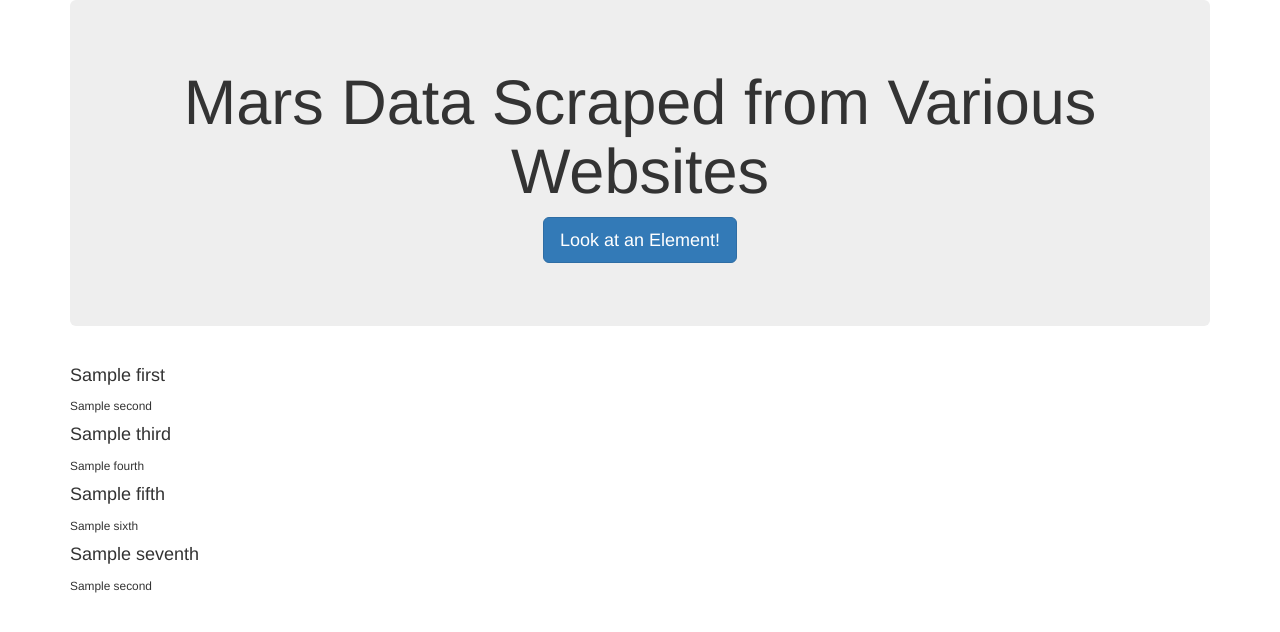
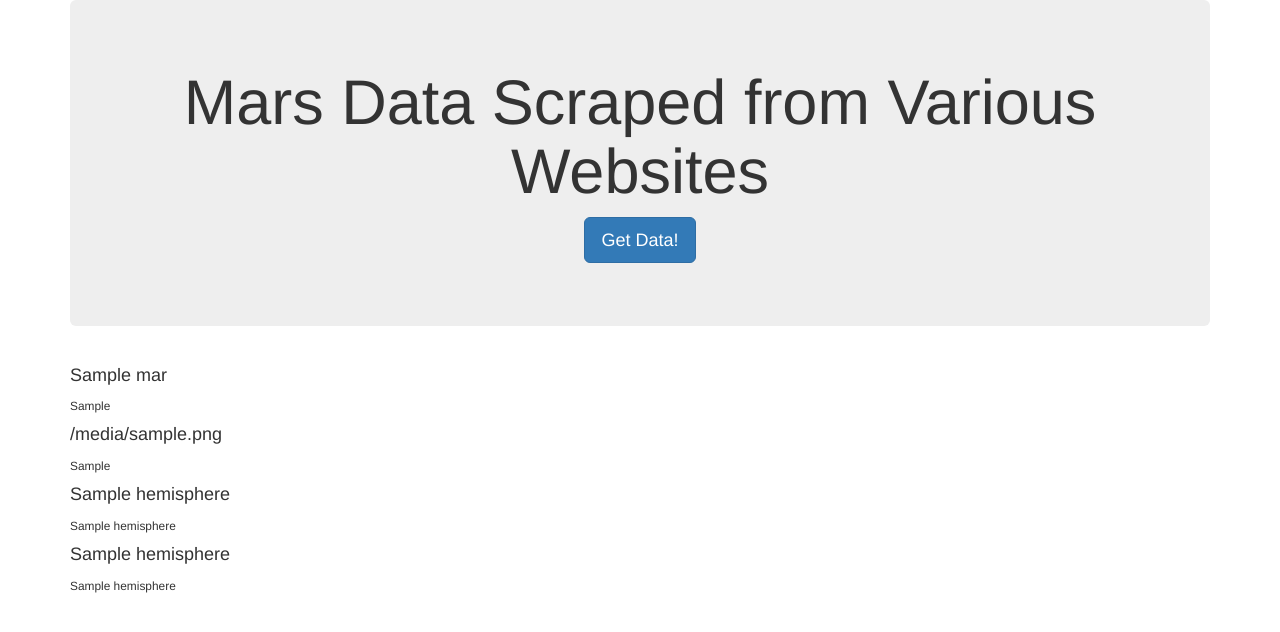
Before and after one commit to millerbrook/web-scraping-challenge, a Flask app: template Missions_to_Mars/templates/index.html in a window 1280 px wide. Shown: the top 632 px of the page. Run offline with Flask 2, Linux system fonts and the light colour scheme; the template is opened without the code that fills it: most values are stand-ins (such as "Sample title", 1, 10 or a date in 2020); some libraries are stand-ins or nearby versions.

Commit message:
Adds function info to app.py and index.html

```diff
--- a/Missions_to_Mars/app.py
+++ b/Missions_to_Mars/app.py
@@ -7,16 +7,16 @@ app = Flask(__name__)
 
 # Use PyMongo to establish Mongo connection
 mongo = PyMongo(app, uri="mongodb://localhost:27017/mars_app")
-
+#HOW DO I CREATE THE DATABASE? LIKE 2.5?
 # Route to render index.html template using data from Mongo
 @app.route("/")
 def home():
 
     # Find one record of data from the mongo database
-    destination_data = mongo.db.collection.find_one()
+    mars_data = mongo.db.scraped_mars.find_one()
 
     # Return template and data
-    return render_template("index.html", vacation=destination_data)
+    return render_template("index.html", mars_data=mars_data)
 
 
 # Route that will trigger the scrape function
@@ -27,7 +27,7 @@ def scrape():
     mars_data = scrape_mars.scrape()
 
     # Update the Mongo database using update and upsert=True
-    mongo.db.collection.update({}, mars_data, upsert=True)
+    mongo.db.scraped_mars.update({}, mars_data, upsert=True)
 
     # Redirect back to home page
     return redirect("/")
--- a/Missions_to_Mars/scrape_mars.py
+++ b/Missions_to_Mars/scrape_mars.py
@@ -8,10 +8,10 @@ import pandas as pd
 def init_browser():
     executable_path = {'executable_path': ChromeDriverManager().install()}
     browser = Browser('chrome', **executable_path, headless=False)
+    return browser
 
-
-# In[3]:
 def scrape():
+    browser = init_browser()
     scrape_dict = {}
     #Visit Nasa's Mars News Site
     url = 'https://mars.nasa.gov/news/'
@@ -88,5 +88,5 @@ def scrape():
         item_url = item['href']
         hemispheres.append({'img_url':item_url, 'title':title})
     scrape_dict['hemispheres'] = hemispheres
-    browser.quit
+    browser.quit()
     return scrape_dict
--- a/Missions_to_Mars/templates/index.html
+++ b/Missions_to_Mars/templates/index.html
@@ -14,20 +14,19 @@
 
     <div class="jumbotron text-center">
       <h1>Mars Data Scraped from Various Websites</h1>
-      <p><a class="btn btn-primary btn-lg" href="/scrape" role="button">Look at an Element!</a></p>
+      <p><a class="btn btn-primary btn-lg" href="/scrape" role="button">Get Data!</a></p>
     </div>
 
-    <!-- Craigslist Listings -->
     <div class="row" id="craiglist-listings">
       <div class="col-md-12">
-        <h4 class="heading">{{scrape_dict.FIRST}}</h4>
-        <small>{{scrape_dict.SECOND}}</small>
-        <h4 class="heading">{{scrape_dict.THIRD}}</h4>
-        <small>{{scrape_dict.FOURTH}}</small>
-        <h4 class="heading">{{scrape_dict.FIFTH}}</h4>
-        <small>{{scrape_dict.SIXTH}}</small>
-        <h4 class="heading">{{scrape_dict.SEVENTH}}</h4>
-        <small>{{scrape_dict.SECOND}}</small>
+        <h4 class="heading">{{mars_data.news_title}}</h4>
+        <small>{{mars_data.news_para}}</small>
+        <h4 class="heading">{{mars_data.featured_image_url}}</h4>
+        <small>{{mars_data.tables_html}}</small>
+        <h4 class="heading">{{mars_data.hemispheres[0]}}</h4>
+        <small>{{mars_data.hemispheres[1]}}</small>
+        <h4 class="heading">{{mars_data.hemispheres[2]}}</h4>
+        <small>{{mars_data.hemispheres[3]}}</small>
       </div>
     </div>
 
```
